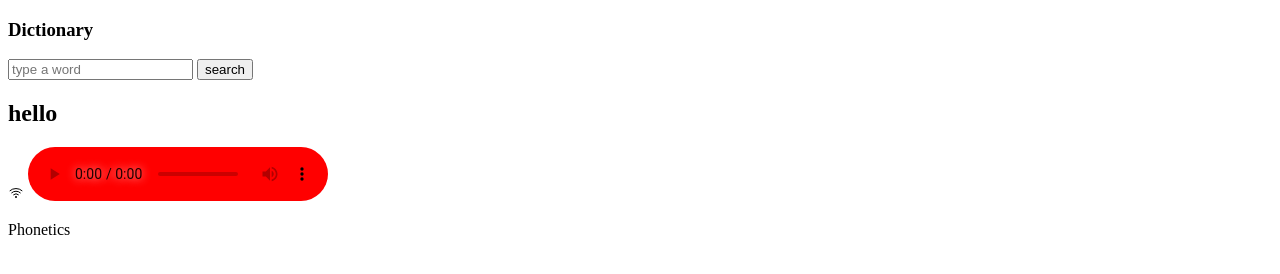
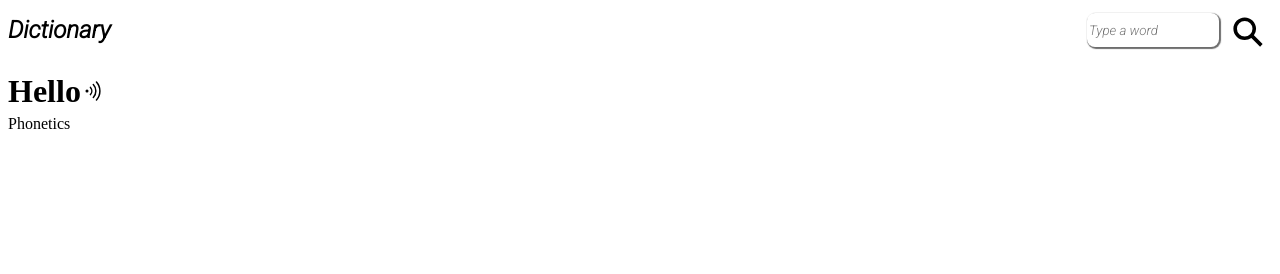
Before and after one commit to diazlisbeh/Dictionary-app, a plain HTML site: page index.html in a window 1280 px wide. Drawn offline with nearby package versions, Linux system fonts and the light colour scheme; no server answers.

Commit message:
header styles

```diff
--- a/index.html
+++ b/index.html
@@ -5,23 +5,28 @@
   <meta http-equiv="X-UA-Compatible" content="IE=edge">
   <meta name="viewport" content="width=device-width, initial-scale=1.0">
   <link rel="stylesheet" href="../src/styles/styles.css">
+  <link rel="preconnect" href="https://fonts.googleapis.com">
+<link rel="preconnect" href="https://fonts.gstatic.com" crossorigin>
+<link href="https://fonts.googleapis.com/css2?family=Roboto:ital,wght@1,300&display=swap" rel="stylesheet">
   <script type="module" src="https://unpkg.com/ionicons@5.5.2/dist/ionicons/ionicons.esm.js"></script>
 <script nomodule src="https://unpkg.com/ionicons@5.5.2/dist/ionicons/ionicons.js"></script>
 <title>Dictionary</title>
 </head>
 <body>
   <header>
-  <nav>
-    <h3>Dictionary</h3>
+  <nav class="nav">
+    <h3 class="nav-title">Dictionary</h3>
       <label for="input-text"></label>
-    <input placeholder="type a word" type="text" id="input-text">
-    <button id="search-button" type="search">search</button>
+    <input placeholder="Type a word" type="text" id="input-text" class="nav-input">
+    <button id="search-button" type="search" class="nav-button"><img src="./src/icons/search-sharp.svg"></button>
   </nav>
   </header>
   <main>
     <div class="word-container">
+      <div class="word-phonetics">
     <h2 class="word-container__word">hello</h2>
-    <ion-icon class="word-container__icon" name="wifi-outline"><audio controls src="https://api.dictionaryapi.dev/media/pronunciations/en/know-uk.mp3"></audio></ion-icon>
+    <ion-icon class="word-container__icon" name="wifi-outline"></ion-icon>
+      </div>
     <audio controls class="audio">
 </audio>
     <p class="word-container__phonectics">Phonetics</p>
--- a/src/Components/meanings.js
+++ b/src/Components/meanings.js
@@ -12,7 +12,6 @@ export default async function meanings(word){
     await getMean(word)
     .then(res => resolve = res)
     .catch(err => console.log(err))
-
 
     resolve.map(i =>{
 
--- a/src/index.js
+++ b/src/index.js
@@ -19,29 +19,25 @@ function removeAllChidrens(){
 search.addEventListener("click",()=>{
     word = input.value
     console.log(input.value)
-    screnWord.textContent = word
+    screnWord.textContent = input.value
     removeAllChidrens()
+
     getApi(word)
-    .then(res => phonetics.textContent = res[0].phonetic)
-    .then(res=>screnWord.textContent = res[0].word)
+    .then(res =>phonetics.textContent = res[0].phonetics[1].text)
     .catch(err=>console.log(err))
 
     getAudio(word)
     .then(res => audio.setAttribute("src",res))
+
     meanings(word)
 
 })
 
-getAudio(word)
-.then(res => audio.setAttribute("src",res))
-
-getApi(word)
-.then(res=>screnWord.textContent = res[0].word)
-.catch(err=>console.log(err))
+screnWord.textContent = word;
 
 
 getApi(word)
-.then(res => phonetics.textContent = res[0].phonetic)
+.then(res =>phonetics.textContent = res[0].phonetics[1].text)
 .catch(err=>console.log(err))
 
 
--- a/src/styles/styles.css
+++ b/src/styles/styles.css
@@ -1,13 +1,103 @@
 body{
+  /* margin: 0; */
+  /* padding: 0; */
+  box-sizing: border-box;
 }
-
+:root{
+  --font:'Roboto', sans-serif;
+}
 
 #boton{
   background-color: azure;
   width: 100px;
   height: 50px;
 }
-audio::-webkit-media-controls-panel{
-  background-color: red;
+
+header{
+  width: 100%;
+}
+
+nav{
+  display: flex;
+  justify-content: space-between;
+  width: 100%;
 
 }
+
+
+.nav-title{
+  flex-grow: 2;
+  margin: 0;
+  margin-top: .5rem;
+  font-size: x-large;
+  font-family: var(--font);
+}
+
+
+
+.nav-input{
+  height: 2rem;
+  width: 8rem;
+  margin-top: 5px;
+  margin-right: 5px;
+  /* border-radius: 2px; */
+  border: 0px solid;
+  border-radius: 8px;
+  box-shadow: 1px 1px 1px 1px rgb(109, 109, 109);
+}
+
+
+.nav-input::placeholder{
+  font-family: var(--font);
+}
+
+.nav-button{
+height: 2.4rem;
+  margin-top: 5px;
+  background-color: white;
+  border: 0;
+  width: 3rem;
+
+}
+.nav-button:first-child{
+   width: 1rem;
+}
+
+
+
+.word-container{
+  display: flex;
+  flex-direction: column;
+}
+.word-phonetics{
+  display: flex;
+  height: 3rem;
+  margin-top: 1rem;
+}
+.word-container__word{
+  font-size: xx-large;
+  align-self: center;
+
+}
+
+.word-container__word::first-letter{
+  text-transform: uppercase;
+}
+
+.word-container__icon{
+  font-size: x-large;
+  align-self: center;
+  transform: rotate(0.25turn);
+}
+
+audio::-webkit-media-controls-panel{
+  background-color: white;
+
+}
+audio{
+  display: none;
+}
+.word-container__phonectics{
+  align-self: flex-start;
+  margin-top: 0;
+}
--- a/src/utils/getApi.js
+++ b/src/utils/getApi.js
@@ -1,8 +1,14 @@
 export default async function getApi(word){
   let proof;
+  let status;
   await fetch(`https://api.dictionaryapi.dev/api/v2/entries/en/${word}`)
     .then(res=> res.json())
     .then(data=>{proof =  data})
-    .catch(error=>console.log(error))
-  return proof
+
+    .catch(error=>{console.log(error)})
+
+
+
+
+    return proof
 }
--- a/src/utils/getAudio.js
+++ b/src/utils/getAudio.js
@@ -1,10 +1,11 @@
+import getApi from "./getApi.js";
+
 export default async function getAudio(word){
-    const url = `https://api.dictionaryapi.dev/api/v2/entries/en/${word}`
     let resolve;
-    await fetch(url)
-        .then((res=>res.json()))
+    await getApi(word)
         .then((data=>resolve = data[0].phonetics[1].audio))
         .catch(err=> console.log(err))
+
 
         return resolve
 
```
Also changed, not shown: src/icons/search-sharp.svg (added).
